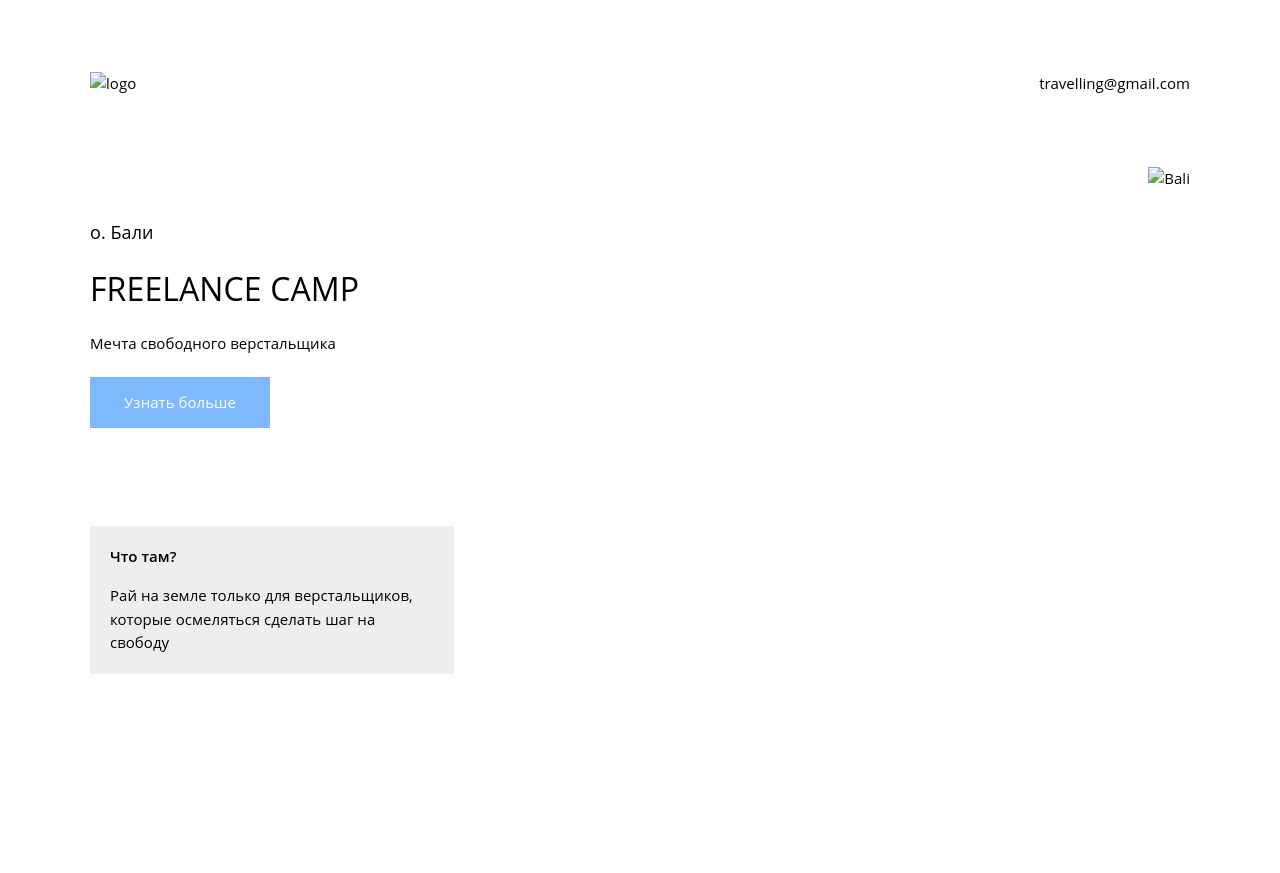
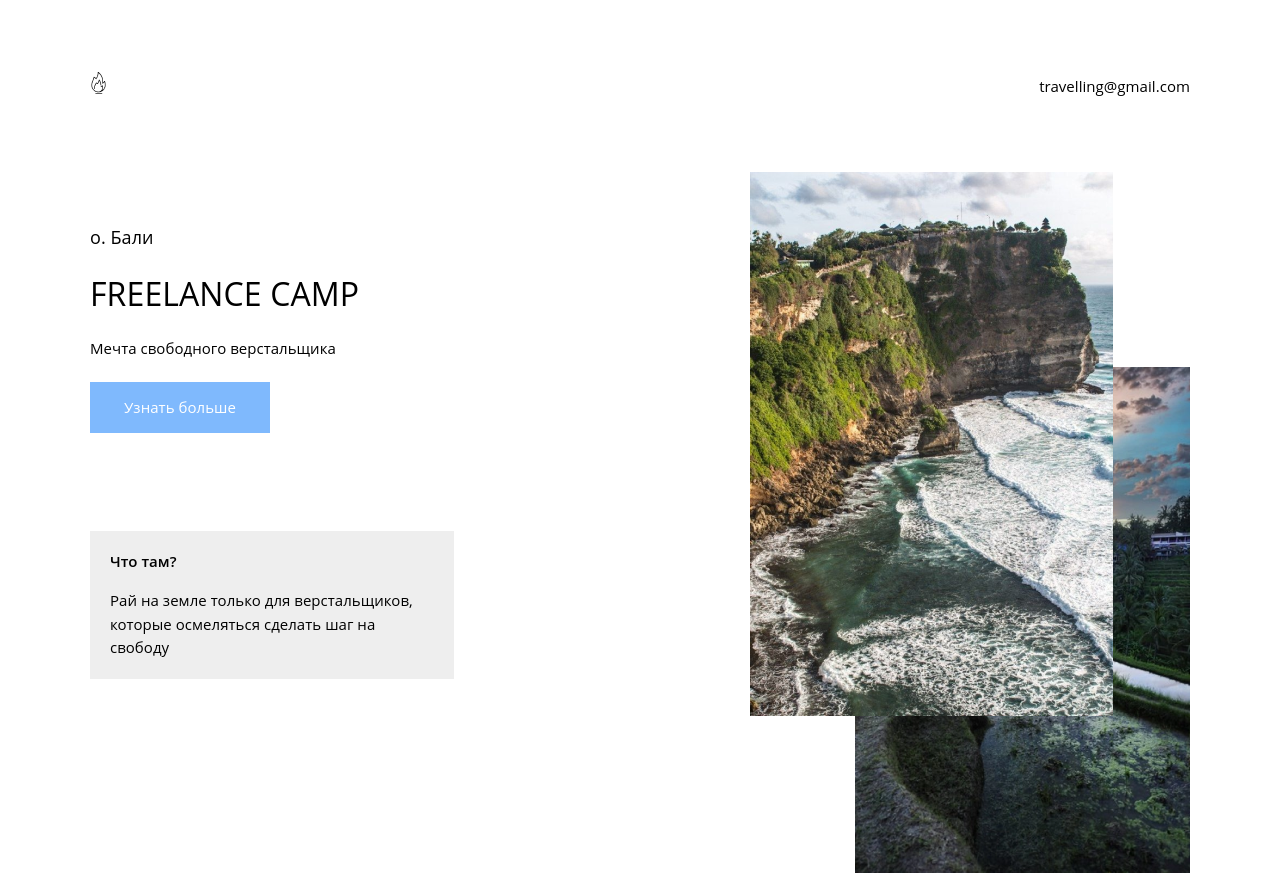
Before and after one commit to Irinabartzsch/IrinaBartzs, a plain HTML site: page index.html in a window 1280 px wide. Before the commit the page ends 800 px from the top, so only its background shows below. Drawn offline with Linux system fonts and the light colour scheme.

Commit message:
Update index.html

```diff
--- a/index.html
+++ b/index.html
@@ -15,7 +15,7 @@
         <div class="container">
             <div class="nav">
                 <a href="#">
-                    <img src="img\fire 1.png" alt="logo" />
+                    <img src="fire 1.png" alt="logo" />
                 </a>
                 <a href="mailto:travelling@gmail.com" class="mail">travelling@gmail.com</a>
             </div>
@@ -46,7 +46,7 @@
                     </div>
                 </div>
 
-                <img src="img\Frame 4.png" alt="Bali" class="bali-img" />
+                <img src="Frame 4.png" alt="Bali" class="bali-img" />
             </div>
         </div>
 
```
